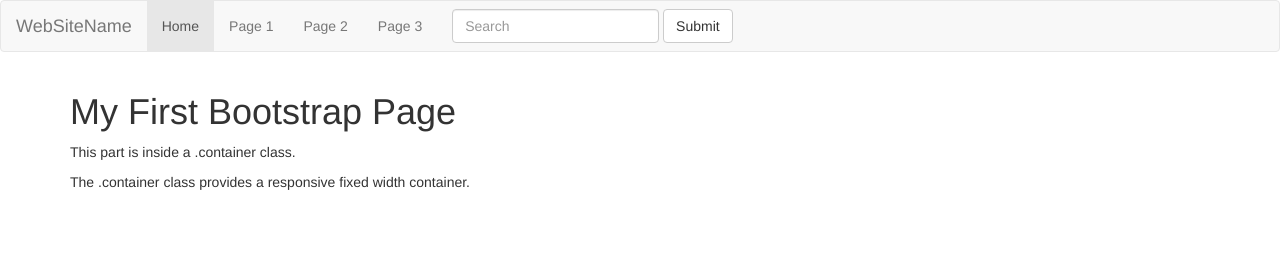
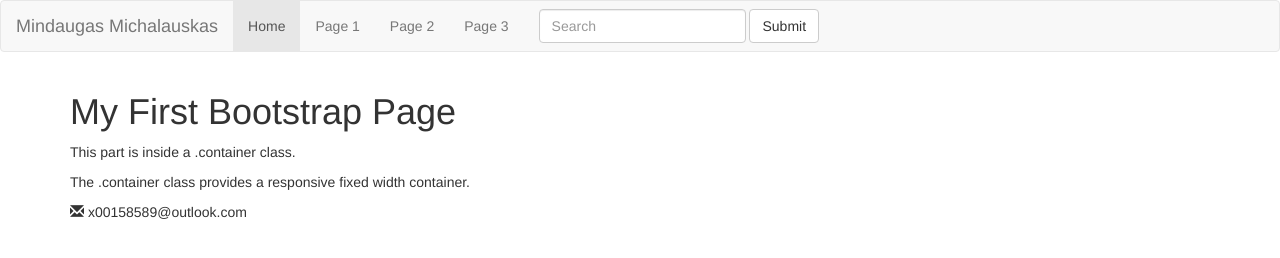
Before and after one commit to x00158589/imdv, a plain HTML site: page index.html in a window 1280 px wide. Drawn offline with nearby package versions, Linux system fonts and the light colour scheme.

Commit message:
pictures added

```diff
--- a/index.html
+++ b/index.html
@@ -12,7 +12,7 @@
   <nav class="navbar navbar-default">
   <div class="container-fluid">
     <div class="navbar-header">
-      <a class="navbar-brand" href="#">WebSiteName</a>
+      <a class="navbar-brand" href="#">Mindaugas Michalauskas</a>
     </div>
     <ul class="nav navbar-nav">
       <li class="active"><a href="#">Home</a></li>
@@ -31,6 +31,7 @@
   <h1>My First Bootstrap Page</h1>
   <p>This part is inside a .container class.</p>
   <p>The .container class provides a responsive fixed width container.</p>
+  <p><span class="glyphicon glyphicon-envelope"></span> x00158589@outlook.com</p>
 </div>
   </body>
 </html>
```
Also changed, not shown: pics/hills-white-logo.png (added), pics/mindaugas.jpg (added), pics/seblogo.svg (added).
